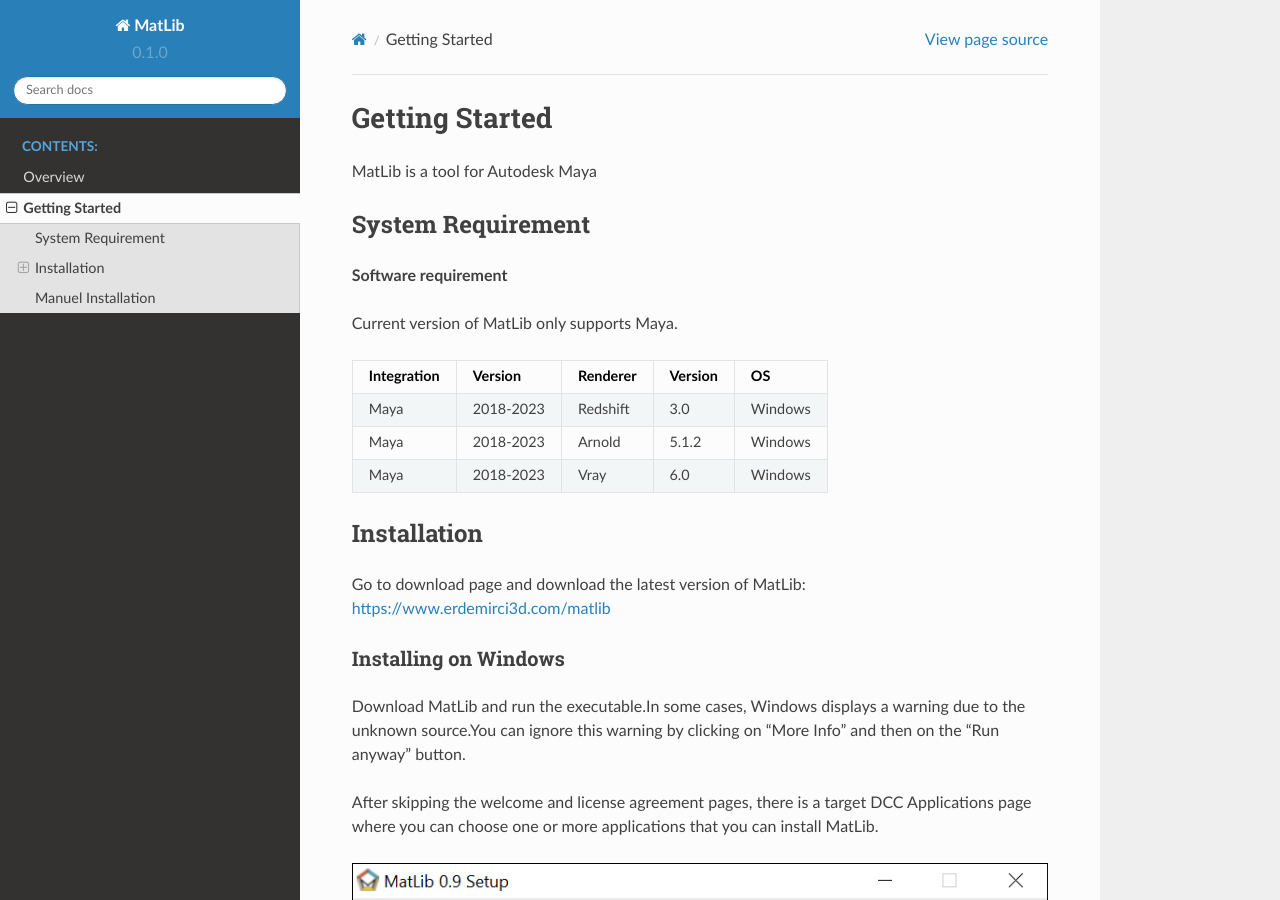
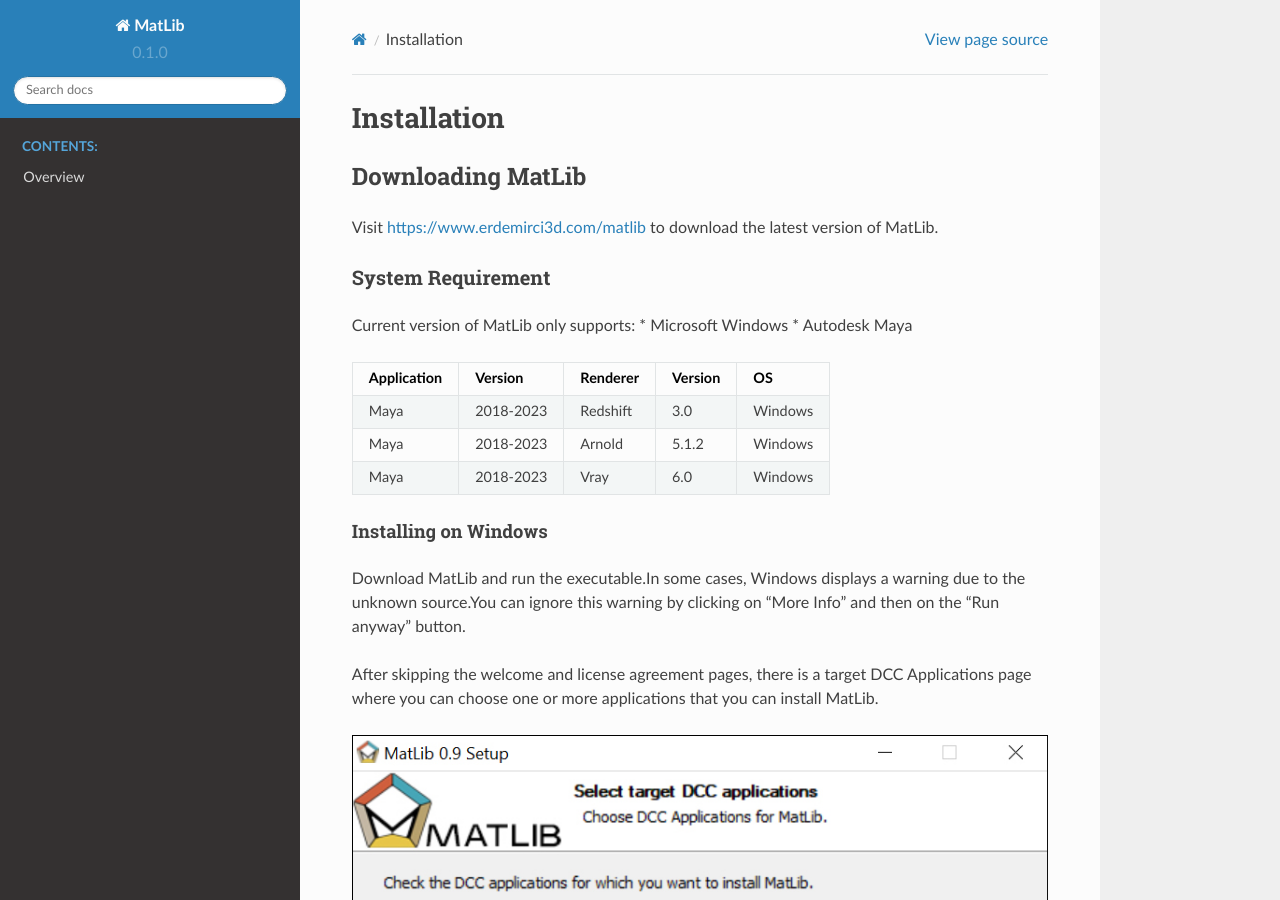
Before and after one commit to erdemirci/MatLib, a Sphinx documentation site: the page built from docs/source/installation.rst, in a window 1280 px wide and 900 px high. Built offline with Sphinx 7.4.7 and the Read the Docs theme 2.0.0, drawn with Linux system fonts in a browser that asks for light colours; pages that are not in the unit, such as notebooks, are missing from menus.

Commit message:
Update and rename getting_started.rst to installation.rst

```diff
--- a/docs/source/getting_started.rst
+++ b/docs/source/installation.rst
@@ -1,28 +1,26 @@
-Getting Started
+Installation
 ****
 
-MatLib is a tool for Autodesk Maya
+Downloading MatLib
+____
+Visit https://www.erdemirci3d.com/matlib to download the latest version of MatLib.
 
 System Requirement
 ====
 
-**Software requirement**
+Current version of MatLib only supports:
+* Microsoft Windows
+* Autodesk Maya
 
-Current version of MatLib only supports Maya.
 
 ============  ==========  ========  ========   ========
-Integration     Version   Renderer  Version    OS
+Application     Version   Renderer  Version    OS
 ============  ==========  ========  ========   ========
 Maya          2018-2023   Redshift  3.0        Windows
 Maya          2018-2023   Arnold    5.1.2      Windows
 Maya          2018-2023   Vray      6.0        Windows
 ============  ==========  ========  ========   ========
 
-
-Installation
-====
-
-Go to download page and download the latest version of MatLib: https://www.erdemirci3d.com/matlib
 
 Installing on Windows
 ~~~~
```
